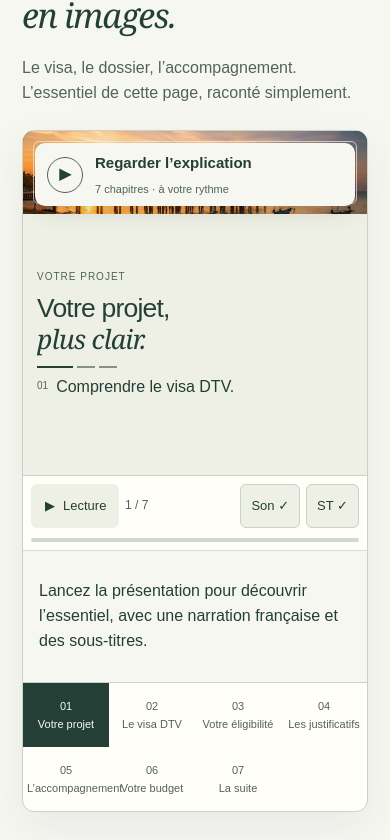
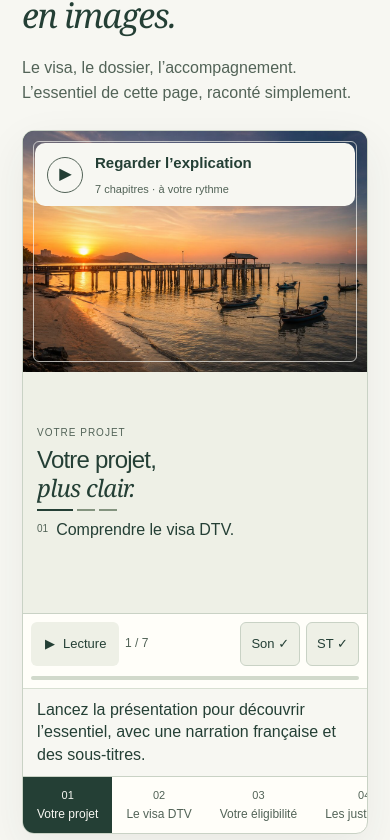
Before and after one commit to emaem-code/dtv-thailande, a Next.js app: page / in a window 390 px wide. Shown: the part 4740-5580 px from the top of the page. Built offline with nearby package versions, Linux system fonts and the light colour scheme.

Commit message:
Fit the DTV film player within the viewport

```diff
--- a/app/components/HomeExplainer.module.css
+++ b/app/components/HomeExplainer.module.css
@@ -4,31 +4,35 @@
 .section .heading h2 { margin: 0; max-width: 680px; font-size: clamp(34px, 4vw, 56px); }
 .heading h2 em { display: block; font-family: Georgia, "Times New Roman", serif; font-weight: 400; }
 .heading > p { margin: 0 0 3px; color: #526357; font-size: 16px; line-height: 1.6; }
-.player { scroll-margin-top: 112px; border: 1px solid #c9d2c5; border-radius: 18px; overflow: hidden; background: #fffef9; box-shadow: 0 15px 45px rgb(36 63 53 / 7%); }
-.stage { position: relative; aspect-ratio: 16 / 9; isolation: isolate; overflow: hidden; background: #e8eddf; }
-.scene { display: grid; grid-template-columns: 48% 52%; height: 100%; }
-.photo { position: relative; overflow: hidden; background: #243f35; }
+/* La scène occupe l’espace restant après les commandes et le texte, sans
+   imposer sa hauteur à partir de la largeur. svh reste stable sur Safari mobile.
+   Sur ordinateur, réserver aussi la place du rappel fixe sous le lecteur. */
+.player { position: relative; display: flex; flex-direction: column; height: min(720px, calc(100svh - 200px)); scroll-margin-top: 109px; border: 1px solid #c9d2c5; border-radius: 18px; overflow: hidden; overflow-anchor: none; background: #fffef9; box-shadow: 0 15px 45px rgb(36 63 53 / 7%); }
+.anchor { position: absolute; top: 0; left: 0; width: 1px; height: 1px; scroll-margin-top: 109px; pointer-events: none; }
+.stage { position: relative; flex: 1 1 0; min-height: 0; isolation: isolate; overflow: hidden; background: #e8eddf; }
+.scene { display: grid; grid-template-columns: 48% 52%; grid-template-rows: minmax(0, 1fr); height: 100%; min-height: 0; }
+.photo { position: relative; min-height: 0; overflow: hidden; background: #243f35; }
 .photo img { object-fit: cover; }
 .photoFrame { position: absolute; inset: 22px; border: 1px solid rgb(247 247 242 / 70%); border-radius: 140px 140px 8px 8px; }
 .location { position: absolute; bottom: 30px; left: 30px; padding: 8px 12px; background: #f7f7f2; color: #243f35; font-size: 12px; border-radius: 4px; }
-.sceneCopy { position: relative; display: flex; flex-direction: column; padding: clamp(24px, 3vw, 48px); background: #eef0e6; overflow: hidden; }
+.sceneCopy { position: relative; display: flex; flex-direction: column; min-height: 0; padding: clamp(20px, 2.2vw, 32px); background: #eef0e6; overflow: hidden; }
 .sceneTop { display: flex; justify-content: space-between; gap: 12px; color: #526357; font-size: 11px; text-transform: uppercase; letter-spacing: 1.2px; }
-.chapterName { margin: auto 0 18px; padding-top: 20px; color: #526357; font-size: 12px; text-transform: uppercase; letter-spacing: 1px; }
-.section .sceneTitle { margin: 0; font-size: clamp(25px, 3.5vw, 50px); line-height: 1.08; font-weight: 500; letter-spacing: -1.2px; text-wrap: balance; }
+.chapterName { margin: auto 0 12px; padding-top: 14px; color: #526357; font-size: 12px; text-transform: uppercase; letter-spacing: 1px; }
+.section .sceneTitle { margin: 0; font-size: clamp(25px, 3vw, 44px); line-height: 1.08; font-weight: 500; letter-spacing: -1.2px; text-wrap: balance; }
 .sceneTitle em { display: block; margin-top: 7px; font-family: Georgia, "Times New Roman", serif; font-weight: 400; }
-.path { display: flex; gap: 6px; margin: 24px 0 18px; }
+.path { display: flex; flex-shrink: 0; gap: 6px; margin: 18px 0 14px; }
 .path span { height: 3px; width: 32px; background: #83937f; transform-origin: left; }
 .path span:first-child { width: 64px; background: #243f35; }
-.points { display: grid; gap: 12px; margin: 0 0 auto; padding: 0; list-style: none; }
-.points li { display: flex; gap: 12px; font-size: clamp(16px, 1.5vw, 20px); line-height: 1.45; }
+.points { display: grid; gap: 10px; margin: 0 0 auto; padding: 0; list-style: none; }
+.points li { display: flex; gap: 12px; font-size: clamp(16px, 1.3vw, 18px); line-height: 1.4; }
 .points li > span { flex-shrink: 0; padding-top: 3px; color: #526357; font-size: 12px; font-variant-numeric: tabular-nums; }
 .start { position: absolute; left: 24px; bottom: 24px; width: calc(48% - 48px); display: grid; grid-template-columns: 44px 1fr; align-items: center; column-gap: 12px; min-height: 76px; padding: 14px 18px; border-radius: 10px; background: #f7f7f2; color: #243f35; text-align: left; font-size: 16px; font-weight: 600; box-shadow: 0 4px 24px rgb(0 0 0 / 12%); }
 .start > span { display: grid; place-items: center; grid-row: span 2; height: 44px; border: 1px solid #526357; border-radius: 50%; font-size: 15px; }
 .start small { grid-column: 2; margin-top: 4px; color: #526357; font-size: 12px; font-weight: 400; }
 .scene:not([data-started="true"]) .location { display: none; }
-.end { position: absolute; inset: auto 24px 24px; display: flex; align-items: center; justify-content: space-between; gap: 18px; padding: 18px; border-radius: 10px; background: #f7f7f2; color: #243f35; font-size: 16px; }
+.end { position: absolute; left: 16px; bottom: 16px; width: calc(48% - 32px); display: flex; flex-direction: column; align-items: stretch; gap: 10px; padding: 12px; border-radius: 10px; background: #f7f7f2; color: #243f35; font-size: 16px; }
 .end button, .below button { min-height: 48px; padding: 12px 20px; border-radius: 7px; background: #243f35; color: #f7f7f2; font-size: 15px; }
-.controls { display: flex; align-items: center; gap: 16px; min-height: 72px; padding: 10px 20px; border-top: 1px solid #c9d2c5; }
+.controls { display: flex; flex-shrink: 0; align-items: center; gap: 16px; min-height: 64px; padding: 8px 20px; border-top: 1px solid #c9d2c5; }
 .controls button { min-height: 44px; border-radius: 6px; padding: 8px 12px; color: #243f35; font-size: 14px; }
 .playButton { display: flex; align-items: center; gap: 9px; min-width: 100px; background: #eef0e6; }
 .playButton > span:first-child { width: 18px; text-align: center; }
@@ -37,11 +41,11 @@
 .track > span { display: block; width: 100%; height: 100%; background: #243f35; transform-origin: left; }
 .option { border: 1px solid #c9d2c5; white-space: nowrap; }
 .option[aria-pressed="true"] { background: #eef0e6; }
-.player .captions { display: grid; align-items: center; min-height: 100px; margin: 0; padding: 18px 28px; border-top: 1px solid #d8dfd2; background: #f7f7f2; color: #243f35; font-size: 16px; line-height: 1.6; text-align: center; }
-.notice { margin: 0; padding: 0 24px; color: #526357; font-size: 13px; line-height: 1.6; }
+.player .captions { display: grid; flex-shrink: 0; align-items: center; min-height: 64px; margin: 0; padding: 10px 24px; border-top: 1px solid #d8dfd2; background: #f7f7f2; color: #243f35; font-size: 16px; line-height: 1.45; text-align: center; }
+.notice { flex-shrink: 0; margin: 0; padding: 0 24px; color: #526357; font-size: 13px; line-height: 1.6; }
 .notice:not(:empty) { padding-block: 12px; }
-.chapters { display: grid; grid-template-columns: repeat(7, minmax(0, 1fr)); border-top: 1px solid #c9d2c5; }
-.chapters button { min-height: 76px; padding: 12px 8px; color: #526357; font-size: 13px; line-height: 1.35; }
+.chapters { position: relative; display: grid; flex-shrink: 0; grid-template-columns: repeat(7, minmax(0, 1fr)); overflow-x: auto; overscroll-behavior-x: contain; scrollbar-width: thin; border-top: 1px solid #c9d2c5; }
+.chapters button { min-height: 60px; padding: 8px; color: #526357; font-size: 13px; line-height: 1.35; }
 .chapters span { display: block; margin-bottom: 5px; font-size: 11px; }
 .chapters button[aria-current] { background: #243f35; color: #f7f7f2; }
 .section .player button:focus-visible, .section .below button:focus-visible, .section .transcript summary:focus-visible { outline: 3px solid #243f35; outline-offset: -5px; }
@@ -82,28 +86,28 @@
 @media (max-width: 760px) {
   .heading { margin-bottom: 24px; }
   .section .heading h2 { font-size: 34px; }
-  .player { border-radius: 12px; }
-  .stage { aspect-ratio: 1; }
-  .scene { grid-template-columns: 1fr; grid-template-rows: 24% 76%; }
+  .player { height: min(720px, calc(100svh - 140px)); border-radius: 12px; }
+  .player, .anchor { scroll-margin-top: 87px; }
+  .scene { grid-template-columns: 1fr; grid-template-rows: minmax(0, 1fr) minmax(0, 1fr); }
   .photoFrame { inset: 10px; border-radius: 6px; }
   .photo img { object-position: center 45%; }
   .location { top: 16px; bottom: auto; left: 16px; padding: 5px 8px; font-size: 10px; }
-  .sceneCopy { padding: 12px 14px; }
+  .sceneCopy { padding: 10px 14px; }
   .sceneTop { display: none; }
-  .chapterName { margin: auto 0 8px; padding-top: 0; font-size: 10px; }
-  .section .sceneTitle { font-size: clamp(24px, 6.8vw, 36px); line-height: 1.08; letter-spacing: -.8px; }
+  .chapterName { margin: auto 0 5px; padding-top: 0; font-size: 10px; }
+  .section .sceneTitle { font-size: clamp(24px, 6vw, 30px); line-height: 1.08; letter-spacing: -.8px; }
   .sceneTitle em { margin-top: 3px; }
-  .path { gap: 4px; margin: 12px 0 8px; }
+  .path { gap: 4px; margin: 8px 0; }
   .path span { height: 2px; width: 18px; }
   .path span:first-child { width: 36px; }
-  .points { min-height: 2.9em; }
+  .points { min-height: 2.7em; }
   .points li { display: none; font-size: 16px; gap: 8px; line-height: 1.35; }
   .points li[data-current="true"] { display: flex; }
   .points li > span { font-size: 10px; }
   .start { inset: 12px 12px auto; width: auto; min-height: 60px; padding: 8px 12px; grid-template-columns: 36px 1fr; font-size: 15px; }
   .start > span { height: 36px; }
   .start small { font-size: 11px; }
-  .end { inset: auto 12px 12px; justify-content: center; padding: 10px; }
+  .end { inset: 12px 12px auto; width: auto; justify-content: center; padding: 10px; }
   .end > span { display: none; }
   .end button { width: 100%; min-height: 44px; font-size: 14px; }
   .controls { gap: 6px; min-height: 64px; padding: 8px; flex-wrap: wrap; }
@@ -111,9 +115,9 @@
   .playButton { min-width: 88px; gap: 4px; }
   .chapterCount { margin-right: auto; }
   .track { order: 5; flex-basis: 100%; margin-top: 4px; }
-  .player .captions { min-height: 132px; padding: 16px; font-size: 16px; text-align: left; line-height: 1.55; }
-  .chapters { grid-template-columns: repeat(4, minmax(0, 1fr)); }
-  .chapters button { min-height: 64px; padding: 10px 4px; font-size: 11px; }
+  .player .captions { min-height: 64px; padding: 10px 14px; text-align: left; line-height: 1.4; }
+  .chapters { grid-template-columns: none; grid-auto-flow: column; grid-auto-columns: max-content; }
+  .chapters button { min-height: 56px; padding: 8px 14px; font-size: 12px; white-space: nowrap; }
   .chapters span { margin-bottom: 3px; }
   .below { flex-direction: column; align-items: stretch; gap: 16px; }
   .below button { justify-content: center; }
@@ -124,3 +128,12 @@
   .chapterName { display: none; }
   .controls { justify-content: space-between; }
 }
+/* Sur les petits écrans en hauteur, le texte conserve sa place naturelle.
+   La photo absorbe le manque de place plutôt que de couper les mots. */
+@media (max-width: 760px) and (max-height: 740px) {
+  .scene { grid-template-rows: minmax(0, 1fr) auto; }
+  .sceneCopy { padding: 8px 12px 24px; }
+  .chapterName { display: none; }
+  .section .sceneTitle { font-size: 24px; }
+  .points { margin-bottom: 0; }
+}
--- a/app/components/HomeExplainer.tsx
+++ b/app/components/HomeExplainer.tsx
@@ -21,6 +21,7 @@ export default function HomeExplainer() {
   const [notice, setNotice] = useState("");
   const [replayKey, setReplayKey] = useState(0);
   const playerRef = useRef<HTMLDivElement>(null);
+  const chaptersRef = useRef<HTMLElement>(null);
   const playButtonRef = useRef<HTMLButtonElement>(null);
   const audioRef = useRef<HTMLAudioElement>(null);
   const pendingSeek = useRef<number | null>(null);
@@ -103,6 +104,38 @@ export default function HomeExplainer() {
     };
   }, [pause]);
 
+  useEffect(() => {
+    const navigation = chaptersRef.current;
+    const active = navigation?.querySelector<HTMLElement>('[aria-current="step"]');
+    if (!navigation || !active) return;
+    // Suivre le chapitre dans sa barre, sans déplacer la page ni le focus.
+    const left = active.offsetLeft;
+    const right = left + active.offsetWidth;
+    if (left < navigation.scrollLeft || right > navigation.scrollLeft + navigation.clientWidth) {
+      navigation.scrollTo({
+        left: left < navigation.scrollLeft ? left : right - navigation.clientWidth,
+        behavior: "instant",
+      });
+    }
+  }, [scene]);
+
+  useEffect(() => {
+    const alignAnchor = () => {
+      if (window.location.hash === "#film-dtv" || window.location.hash === "#accompagnement") {
+        playerRef.current?.scrollIntoView({ block: "start", behavior: "instant" });
+      }
+    };
+    // Recaler aussi l’arrivée directe après l’hydratation et les médias initiaux.
+    const frame = window.requestAnimationFrame(alignAnchor);
+    window.addEventListener("hashchange", alignAnchor);
+    window.addEventListener("load", alignAnchor, { once: true });
+    return () => {
+      window.cancelAnimationFrame(frame);
+      window.removeEventListener("hashchange", alignAnchor);
+      window.removeEventListener("load", alignAnchor);
+    };
+  }, []);
+
   const goToChapter = (index: number) => {
     void playFrom(FILM_AUDIO_CHAPTERS[index].start);
     playerRef.current?.scrollIntoView({
@@ -112,7 +145,7 @@ export default function HomeExplainer() {
   };
 
   return (
-    <section id="film-dtv" className={s.section} aria-labelledby="titre-film-dtv">
+    <section className={s.section} aria-labelledby="titre-film-dtv">
       <header className={s.heading}>
         <div>
           <p className={s.eyebrow}>Regarder. Comprendre. Se projeter.</p>
@@ -122,6 +155,8 @@ export default function HomeExplainer() {
       </header>
 
       <div id="accompagnement" className={s.player} ref={playerRef} role="region" aria-label="Présentation animée du Visa DTV" data-playing={lecture === "playing"}>
+        {/* Les deux liens historiques arrivent au même endroit : le lecteur. */}
+        <span id="film-dtv" className={s.anchor} aria-hidden="true" />
         <audio
           ref={audioRef}
           preload="none"
@@ -178,7 +213,7 @@ export default function HomeExplainer() {
 
         {captions && <p className={s.captions} aria-live="off">{lecture === "ready" ? "Lancez la présentation pour découvrir l’essentiel, avec une narration française et des sous-titres." : captionParts[captionIndex]}</p>}
         <p className={s.notice} role="status">{notice || (lecture === "loading" ? "Chargement du son…" : "")}</p>
-        <nav className={s.chapters} aria-label="Chapitres de l’explication">{FILM_ACCUEIL.map((part, index) => <button key={part.id} onClick={() => goToChapter(index)} aria-current={scene === index ? "step" : undefined}><span>{String(index + 1).padStart(2, "0")}</span>{part.chapitre}</button>)}</nav>
+        <nav ref={chaptersRef} className={s.chapters} aria-label="Chapitres de l’explication">{FILM_ACCUEIL.map((part, index) => <button key={part.id} onClick={() => goToChapter(index)} aria-current={scene === index ? "step" : undefined}><span>{String(index + 1).padStart(2, "0")}</span>{part.chapitre}</button>)}</nav>
       </div>
 
       <div className={s.below}>
```
Also changed, not shown: 1 other file (tests, documents, lock files or other folders).
